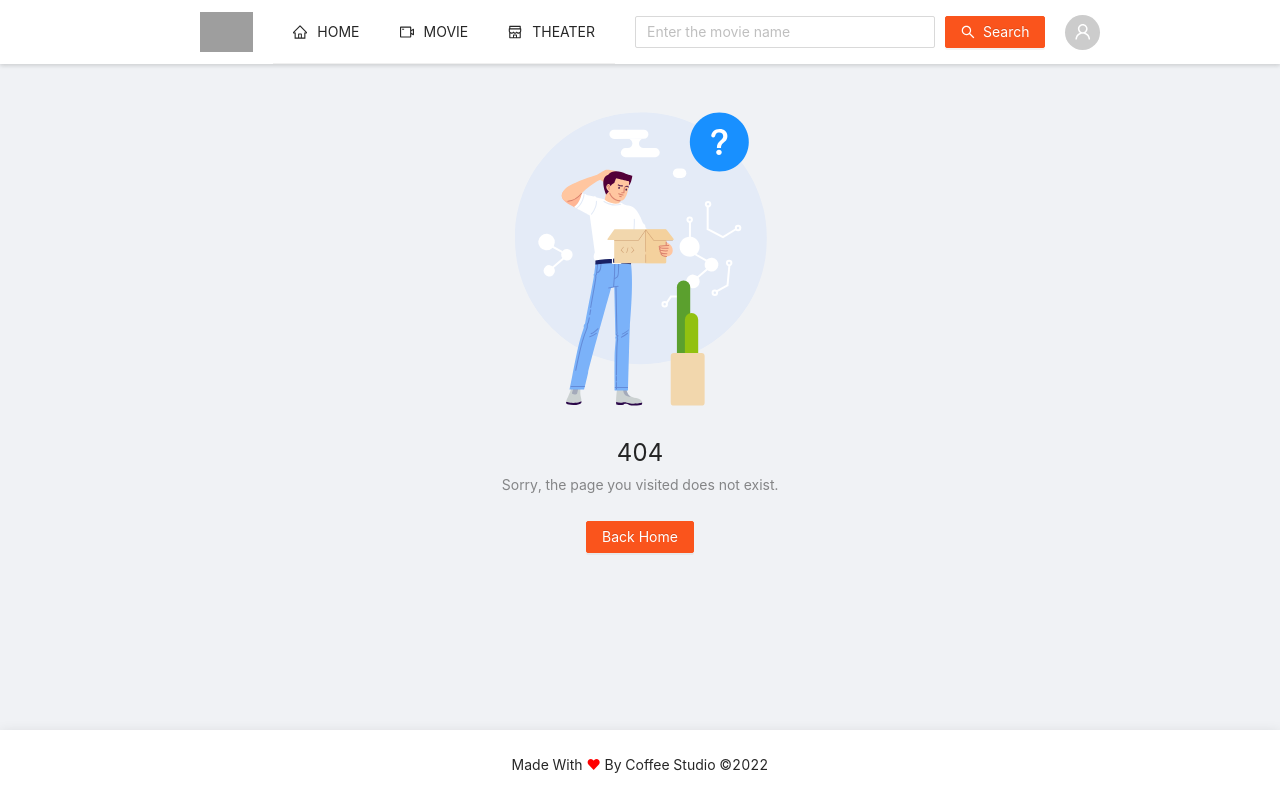
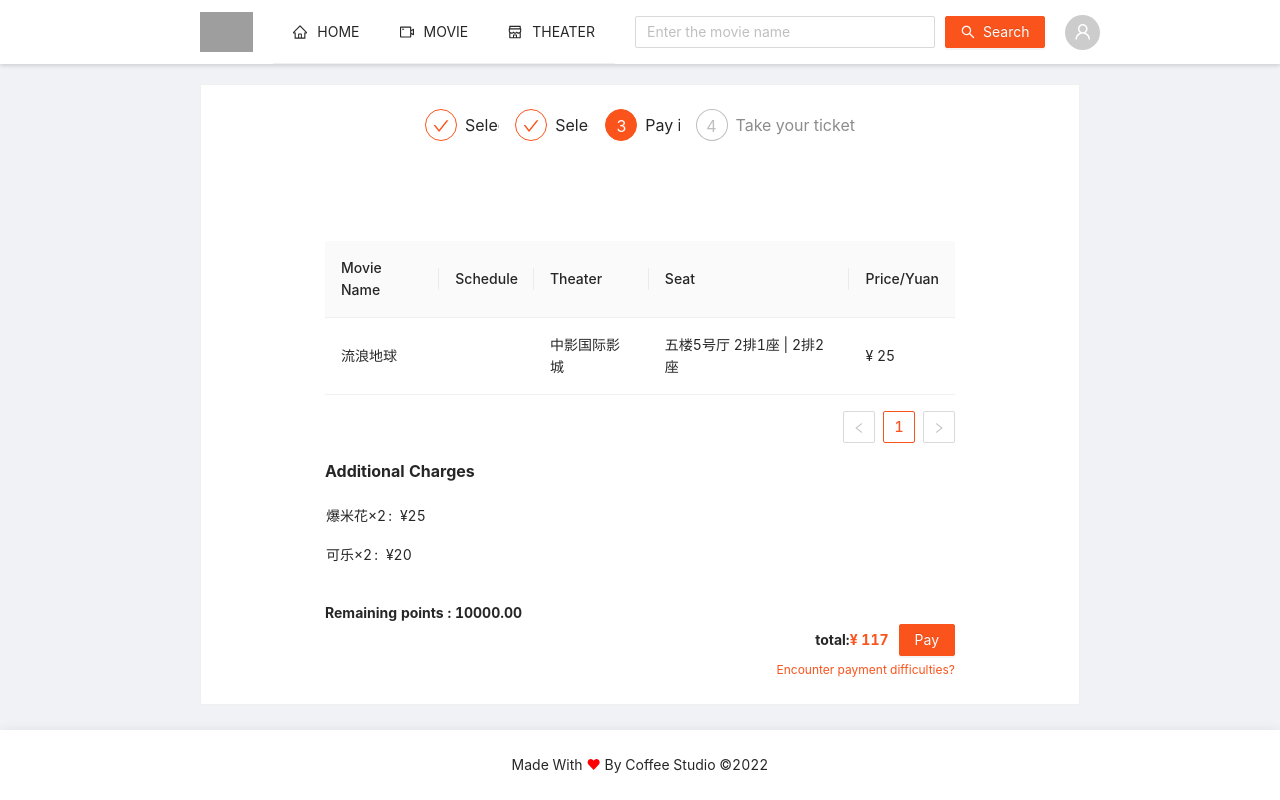
Before and after one commit to AFS-Bootcamp-202207-Class-3-1/easy-movie-ui, a React app: page /prepareOrder/1 in a window 1280 px wide. Before the commit this address had no page. Built offline with nearby package versions, Linux system fonts and the light colour scheme; grey boxes are pictures that could not be loaded.

Commit message:
feat: add prepare order page

```diff
--- a/src/App.js
+++ b/src/App.js
@@ -8,6 +8,7 @@ import TheaterPage from "./pages/TheaterPage";
 import { Layout, BackTop } from "antd";
 import { Route, Routes, Outlet } from "react-router-dom";
 import NotFoundPage from "./pages/NotFoundPage";
+import PrepareOrderPage from "./pages/PrepareOrderPage";
 const { Header, Footer, Content } = Layout;
 
 function App() {
@@ -25,6 +26,7 @@ function App() {
                 <Route index element={<IndexPage />} />
                 <Route path="/movie" element={<MoviePage />} />
                 <Route path="/theater" element={<TheaterPage />} />
+                <Route path="/prepareOrder/:orderId" element={<PrepareOrderPage />} />
                 <Route path="*" element={<NotFoundPage />} />
               </Route>
             </Routes>
--- a/src/App.less
+++ b/src/App.less
@@ -1,8 +1,6 @@
 @import '~antd/dist/antd.less';
 
 .app {
-  text-align: center;
-
   &-header {
     background-color: #fff;
     box-shadow: 0 2px 4px rgba(0, 0, 0, 0.12), 0 0 6px rgba(0, 0, 0, 0.04);
--- /dev/null
+++ b/src/features/prepareOrderDetail/PrepareOrderDetail.js
@@ -0,0 +1,65 @@
+import { Space, Table, Tag, Descriptions } from "antd";
+
+const columns = [
+  {
+    title: "Movie Name",
+    dataIndex: "movieName",
+    key: "movieName",
+  },
+  {
+    title: "Schedule",
+    dataIndex: "schedule",
+    key: "schedule",
+  },
+  {
+    title: "Theater",
+    dataIndex: "theater",
+    key: "theater",
+  },
+  {
+    title: "Seat",
+    dataIndex: "seat",
+    key: "seat",
+  },
+  {
+    title: "Price/Yuan",
+    dataIndex: "price",
+    key: "price",
+    render: (text) => <span>&yen; {text}</span>,
+  },
+];
+
+const data = [
+  {
+    key: "1",
+    movieName: "流浪地球",
+    theater: "中影国际影城",
+    seat: "五楼5号厅 2排1座 | 2排2座",
+    price: "25",
+  },
+];
+
+const PrepareOrderDetail = () => {
+  return (
+    <div>
+      <Table columns={columns} dataSource={data} />
+      <Descriptions
+        column={1}
+        title={
+          <div
+            style={{
+              textAlign: "left",
+            }}
+          >
+            Additional Charges
+          </div>
+        }
+      >
+        <Descriptions.Item label="爆米花&times;2">&yen;25</Descriptions.Item>
+        <Descriptions.Item label="可乐&times;2">&yen;20</Descriptions.Item>
+      </Descriptions>
+    </div>
+  );
+};
+
+export default PrepareOrderDetail;
--- /dev/null
+++ b/src/pages/PrepareOrderPage.js
@@ -0,0 +1,44 @@
+import { useParams } from "react-router-dom";
+import { Steps, Card, Button } from "antd";
+import "./PrepareOrderPage.less";
+import PrepareOrderDetail from "../features/prepareOrderDetail/PrepareOrderDetail";
+
+const { Step } = Steps;
+
+const PrepareOrderPage = () => {
+  const { orderId } = useParams();
+  return (
+    <div className="prepare-order-page">
+      <Card>
+        <div className="prepare-order-page-header">
+          <Steps current={2}>
+            <Step title="Select schedule" />
+            <Step title="Select seat" />
+            <Step title="Pay in 15 minutes" />
+            <Step title="Take your ticket" />
+          </Steps>
+        </div>
+        <div className="prepare-order-page-content">
+          <PrepareOrderDetail />
+        </div>
+        <div className="prepare-order-page-remain-points">
+          Remaining points : <span>10000.00</span>
+        </div>
+        <div className="prepare-order-page-payment">
+          <div className="prepare-order-page-payment-price">
+            total:
+            <span className="prepare-order-page-payment-price-yen">
+              &yen; 117
+            </span>
+          </div>
+          <Button type="primary">Pay</Button>
+        </div>
+        <div className="prepare-order-page-help">
+          Encounter payment difficulties?
+        </div>
+      </Card>
+    </div>
+  );
+};
+
+export default PrepareOrderPage;
--- /dev/null
+++ b/src/pages/PrepareOrderPage.less
@@ -0,0 +1,44 @@
+.prepare-order-page {
+  padding: 20px 200px 0;
+
+  &-header {
+    padding: 0 200px;
+  }
+
+  &-content {
+    margin-top: 100px;
+    padding: 0 100px;
+  }
+
+  &-remain-points {
+    margin-top: 20px;
+    padding: 0 100px;
+    font-weight: bold;
+  }
+
+  &-payment {
+    padding: 0 100px;
+    display: flex;
+    justify-content: flex-end;
+    align-items: center;
+
+    &-price {
+      font-weight: bold;
+      margin-right: 10px;
+
+      &-yen {
+        color: @primary-color;
+      }
+    }
+  }
+
+  &-help {
+    display: flex;
+    justify-content: flex-end;
+    align-items: center;
+    margin-top: 5px;
+    padding: 0 100px;
+    font-size: 12px;
+    color: @primary-color;
+  }
+}
```
